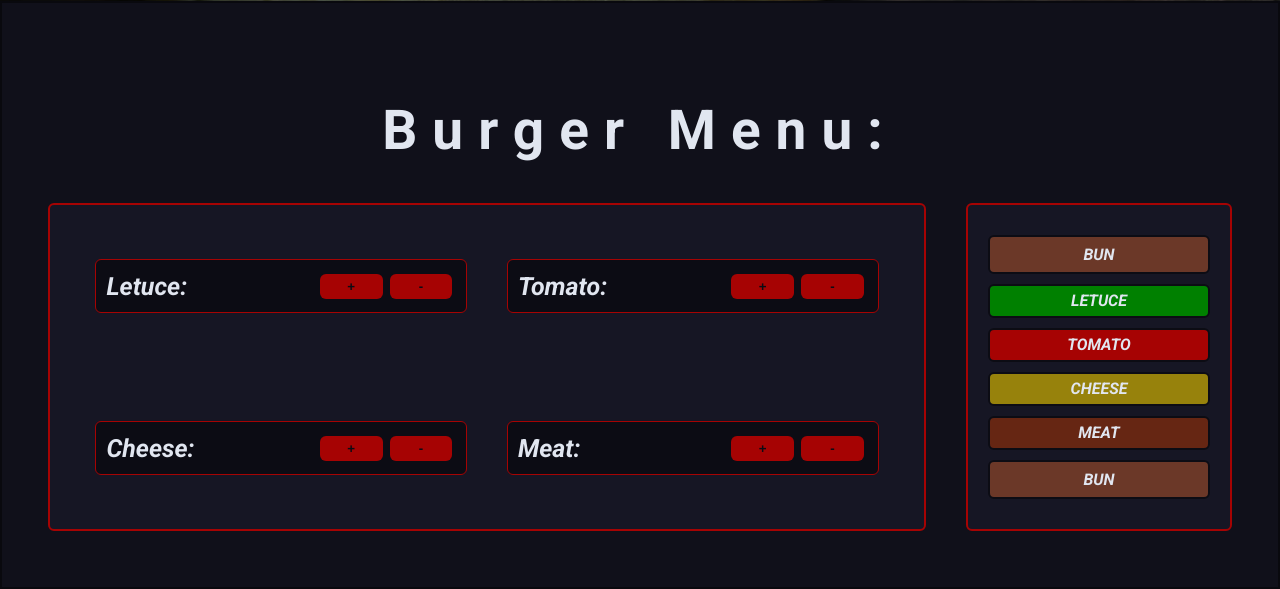
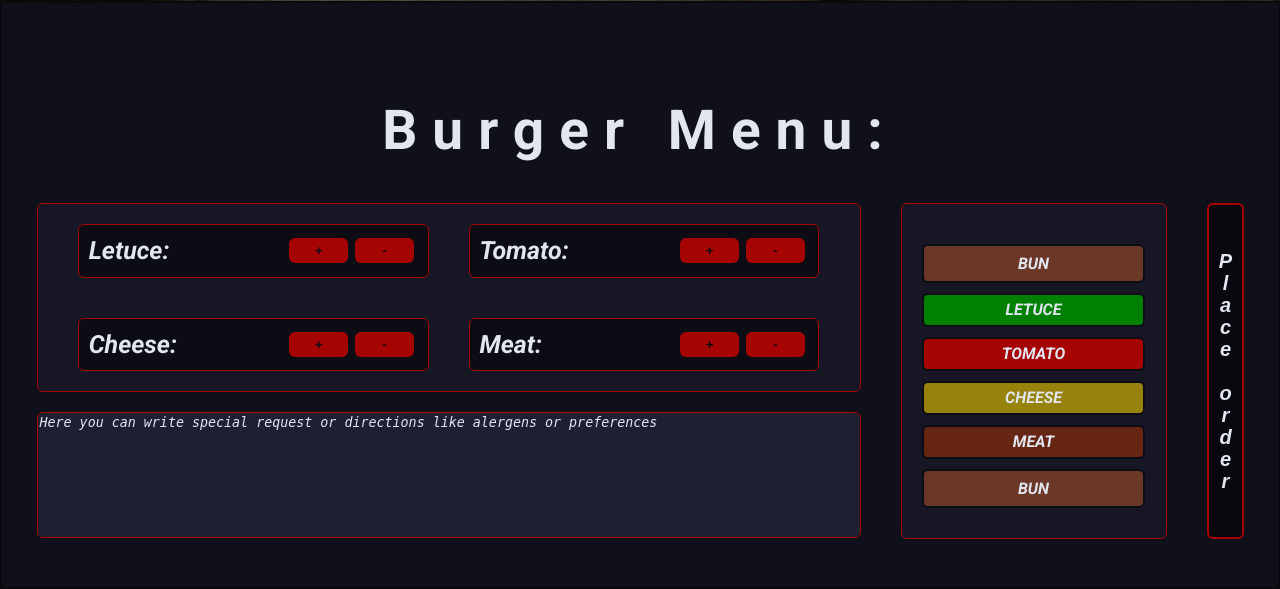
Before and after one commit to polishkarton/Best-Burgers, a PHP site: page / in a window 1280 px wide. Shown: the part 799-1388 px from the top of the page. Run offline with PHP 8.4, Linux system fonts and the light colour scheme.

Commit message:
done menu

```diff
--- a/css/style.css
+++ b/css/style.css
@@ -93,7 +93,7 @@ nav {
   justify-content: space-between;
   align-items: center;
 }
-@media screen and (min-width: 800px) {
+@media screen and (min-width: 950px) {
   nav {
     font-size: 30px;
   }
@@ -114,7 +114,7 @@ nav .menu {
   padding-right: 5vw;
   text-align: right;
 }
-@media screen and (min-width: 800px) {
+@media screen and (min-width: 950px) {
   nav .menu {
     padding-right: 10px;
   }
@@ -126,7 +126,7 @@ nav .menu span {
   cursor: pointer;
   user-select: none;
 }
-@media screen and (min-width: 800px) {
+@media screen and (min-width: 950px) {
   nav .menu span {
     font-size: 50px;
   }
@@ -161,7 +161,7 @@ nav .menu span:hover {
   transition: top 0.5s;
   z-index: 2;
 }
-@media screen and (min-width: 800px) {
+@media screen and (min-width: 950px) {
   #nav-box {
     width: 20%;
   }
@@ -178,7 +178,7 @@ nav .menu span:hover {
   font-weight: bold;
   transition: 0.5s;
 }
-@media screen and (min-width: 800px) {
+@media screen and (min-width: 950px) {
   #nav-box .link {
     justify-content: center;
   }
@@ -208,7 +208,7 @@ header .header-container {
   justify-content: center;
   align-items: center;
 }
-@media screen and (min-width: 800px) {
+@media screen and (min-width: 950px) {
   header .header-container {
     align-items: flex-start;
   }
@@ -222,7 +222,7 @@ header .header-container h1 {
   user-select: none;
   z-index: 1;
 }
-@media screen and (min-width: 800px) {
+@media screen and (min-width: 950px) {
   header .header-container h1 {
     font-size: 70px;
     line-height: 70px;
@@ -263,7 +263,7 @@ header .header-container a:hover {
   transform: skewX(190deg);
   background-color: #d80404;
 }
-@media screen and (min-width: 800px) {
+@media screen and (min-width: 950px) {
   header .header-container a {
     padding: 3px;
   }
@@ -280,7 +280,7 @@ header .header-container a p {
   color: #c6cfe2;
   margin: 5px;
 }
-@media screen and (min-width: 800px) {
+@media screen and (min-width: 950px) {
   header .header-container a p {
     font-size: 45px;
   }
@@ -307,7 +307,7 @@ section h2 {
   letter-spacing: 15px;
   padding-top: 100px;
 }
-@media screen and (min-width: 800px) {
+@media screen and (min-width: 950px) {
   section h2 {
     font-size: 45px;
   }
@@ -322,7 +322,7 @@ section h3 {
   font-size: 20px;
   margin: 8px;
 }
-@media screen and (min-width: 800px) {
+@media screen and (min-width: 950px) {
   section h3 {
     font-size: 30px;
   }
@@ -336,7 +336,7 @@ section p {
   font-weight: 500;
   font-size: 15px;
 }
-@media screen and (min-width: 800px) {
+@media screen and (min-width: 950px) {
   section p {
     font-size: 20px;
   }
@@ -350,7 +350,7 @@ section p {
 .container {
   padding: 25px;
 }
-@media screen and (min-width: 800px) {
+@media screen and (min-width: 950px) {
   .container {
     width: 740px;
     margin: 0 auto;
@@ -368,7 +368,7 @@ section p {
   flex-direction: column;
   justify-content: center;
 }
-@media screen and (min-width: 800px) {
+@media screen and (min-width: 950px) {
   .row {
     flex-direction: row;
   }
@@ -380,28 +380,36 @@ section p {
   box-sizing: border-box;
   display: flex;
 }
-@media screen and (min-width: 800px) {
-  .collumn-md75 {
-    flex: 0 0 75%;
+@media screen and (min-width: 950px) {
+  .collumn-md70 {
+    flex: 0 0 70%;
   }
 }
-@media screen and (min-width: 800px) {
+.collumn-col {
+  flex-direction: column;
+}
+@media screen and (min-width: 950px) {
   .collumn-md50 {
     flex: 0 0 50%;
   }
 }
-@media screen and (min-width: 800px) {
+@media screen and (min-width: 950px) {
   .collumn-md33 {
     flex: 0 0 33.333333%;
     text-align: center;
   }
 }
-@media screen and (min-width: 800px) {
+@media screen and (min-width: 950px) {
   .collumn-md25 {
     flex: 0 0 25%;
   }
 }
-@media screen and (min-width: 800px) {
+@media screen and (min-width: 950px) {
+  .collumn-md5 {
+    flex: 0 0 5%;
+  }
+}
+@media screen and (min-width: 950px) {
   .collumn-md15 {
     flex: 0 0 15%;
   }
@@ -427,9 +435,8 @@ iframe {
   box-shadow: 0px 0px 80px 10px rgba(0, 0, 0, 0.9);
 }
 
-#burger-container .meat, #burger-container .cheese, #burger-container .tomato, #burger-container .letuce, #burger-container .bun {
+#burger-container .meat, #burger-container .cheese, #burger-container .tomato, #burger-container .letuce, #burger-container .bun, #burger-container .alert {
   width: 90%;
-  min-height: 10px;
   font-weight: bold;
   height: 30px;
   border-radius: 6px;
@@ -439,7 +446,7 @@ iframe {
   align-items: center;
   transition: 0.5s;
 }
-#burger-container .meat:hover, #burger-container .cheese:hover, #burger-container .tomato:hover, #burger-container .letuce:hover, #burger-container .bun:hover {
+#burger-container .meat:hover, #burger-container .cheese:hover, #burger-container .tomato:hover, #burger-container .letuce:hover, #burger-container .bun:hover, #burger-container .alert:hover {
   transform: scale(1.05);
 }
 
@@ -452,7 +459,7 @@ iframe {
   gap: 10px;
   color: #e1e6f0;
   background-color: #161624;
-  border: 2px solid #a60303;
+  border: 1px solid #a60303;
   padding: 30px 10px;
   box-sizing: border-box;
   border-radius: 6px;
@@ -461,6 +468,15 @@ iframe {
 }
 #burger-container:hover {
   transform: scale(1.05);
+}
+#burger-container .alert {
+  background-color: rgb(182, 23, 23);
+  height: 0;
+  border: none;
+}
+#burger-container .alert-alerted {
+  height: auto;
+  border: 1px solid #a60303;
 }
 #burger-container .bun {
   background-color: rgb(107, 56, 40);
@@ -481,6 +497,7 @@ iframe {
 
 .burger-options {
   width: 100%;
+  height: fit-content;
   display: flex;
   justify-content: center;
   align-items: center;
@@ -489,7 +506,7 @@ iframe {
   font-style: italic;
   color: #e1e6f0;
   background-color: #161624;
-  border: 2px solid #a60303;
+  border: 1px solid #a60303;
   box-sizing: border-box;
 }
 .burger-options .option {
@@ -505,7 +522,7 @@ iframe {
   font-size: 15px;
   font-weight: bold;
 }
-@media screen and (min-width: 800px) {
+@media screen and (min-width: 950px) {
   .burger-options .option {
     font-size: 25px;
     font-weight: bold;
@@ -532,4 +549,56 @@ iframe {
   background-color: rgb(12, 12, 20);
 }
 
+.request {
+  width: 100%;
+  height: fit-content;
+  display: flex;
+  justify-content: center;
+  align-items: center;
+  flex-wrap: wrap;
+  border-radius: 6px;
+  font-style: italic;
+  color: #e1e6f0;
+  background-color: #161624;
+  border: 1px solid #a60303;
+  box-sizing: border-box;
+  margin-top: 20px;
+}
+.request textarea {
+  resize: none;
+  border-radius: 6px;
+  font-style: italic;
+  color: #e1e6f0;
+  background-color: #1f1f34;
+  border: none;
+}
+.request textarea:focus {
+  outline: none;
+  background-color: #161624;
+}
+
+.buy {
+  width: 100%;
+  border-radius: 6px;
+  font-style: italic;
+  color: #e1e6f0;
+  background-color: #08080e;
+  border: 2px solid #a60303;
+  font-weight: bold;
+  font-size: 20px;
+  padding: 5px;
+  box-sizing: border-box;
+  transition: 0.5s;
+}
+.buy:hover {
+  transform: scale(1.1);
+  background-color: rgb(12, 12, 20);
+}
+@media screen and (min-width: 950px) {
+  .buy {
+    text-orientation: upright;
+    writing-mode: vertical-rl;
+  }
+}
+
 /*# sourceMappingURL=style.css.map */
--- a/index.html
+++ b/index.html
@@ -53,7 +53,7 @@
         <h2>Burger Menu:</h2>
         <div class="container">
           <div class="row">
-            <div class="collumn collumn-md75">
+            <div class="collumn collumn-md70 collumn-col">
               <div class="burger-options">
                 <div class="option" title="letuce">
                   <p>Letuce:</p>
@@ -76,9 +76,15 @@
                   <button class="delete">-</button>
                 </div>
               </div>
+              <div class="request">
+                <textarea name="" id="" cols="100" rows="8">
+Here you can write special request or directions like alergens or preferences
+                </textarea>
+              </div>
             </div>
             <div class="collumn collumn-md25">
               <div id="burger-container">
+                <div class="alert"></div>
                 <div class="bun">BUN</div>
                 <div class="letuce">LETUCE</div>
                 <div class="tomato">TOMATO</div>
@@ -87,6 +93,11 @@
                 <div class="bun">BUN</div>
               </div>
             </div>
+            <div class="collumn collumn-md5">
+              <button type="submit" class="buy">
+                Place order
+              </button>
+            </div>
           </div>
         </div>
       </section>
--- a/js/scripts.js
+++ b/js/scripts.js
@@ -29,6 +29,9 @@ const bun = document.getElementsByClassName('bun');
 
 function plusFunc(ingredient, burger, bun) {
     const newIngredient = document.createElement("div");
+    const alert = document.getElementsByClassName('alert');
+    alert[0].classList.remove('alert-alerted')
+    alert[0].innerHTML = '';
     newIngredient.classList.add(ingredient);
     newIngredient.innerHTML = ingredient.toUpperCase();
     burger.insertBefore(newIngredient, bun);
@@ -36,10 +39,14 @@ function plusFunc(ingredient, burger, bun) {
 
 function minusFunc(ingredient) {
     const ing = document.getElementsByClassName(ingredient);
+    const alert = document.getElementsByClassName('alert');
+    alert[0].classList.remove('alert-alerted')
+    alert[0].innerHTML = '';
     if (ing.length > 0) {
         ing[0].remove();
     } else {
-        console.log('error no more ' + ingredient);
+        alert[0].innerHTML = 'error no more ' + ingredient;
+        alert[0].classList.add('alert-alerted');
     }
 }
 
@@ -48,7 +55,7 @@ options.forEach((elem) => {
     const minus = elem.getElementsByClassName('delete')[0];
     const elemClass = elem.title;
     plus.addEventListener('click', () => {
-        plusFunc(elemClass, burger, bun[1]);
+        plusFunc(elemClass, burger, bun[1], elemClass);
     });
 
     minus.addEventListener('click', () => {
--- a/scss/style.scss
+++ b/scss/style.scss
@@ -1,7 +1,7 @@
 @use "css-reset";
 
 @mixin medium {
-  @media screen and (min-width: 800px) {
+  @media screen and (min-width: 950px) {
     @content;
   }
 }
@@ -373,10 +373,14 @@ section {
   box-sizing: border-box;
   display: flex;
 
-  &-md75 {
+  &-md70 {
     @include medium {
-      flex: 0 0 75%;
+      flex: 0 0 70%;
     }
+  }
+
+  &-col {
+    flex-direction: column;
   }
 
   &-md50 {
@@ -395,6 +399,12 @@ section {
   &-md25 {
     @include medium {
       flex: 0 0 25%;
+    }
+  }
+
+  &-md5 {
+    @include medium {
+      flex: 0 0 5%;
     }
   }
 
@@ -434,7 +444,6 @@ iframe {
 
 %burger-part {
   width: 90%;
-  min-height: 10px;
   font-weight: bold;
   height: 30px;
   border-radius: 6px;
@@ -458,7 +467,7 @@ iframe {
   gap: 10px;
   color: $text-color;
   background-color: lighten($main-dark-color, 5);
-  border: 2px solid $tomato-red;
+  border: 1px solid $tomato-red;
   padding: 30px 10px;
   box-sizing: border-box;
   border-radius: 6px;
@@ -467,6 +476,18 @@ iframe {
 
   &:hover {
     transform: scale(1.05);
+  }
+
+  .alert {
+    @extend %burger-part;
+    background-color: rgb(182, 23, 23);
+    height: 0;
+    border: none;
+
+    &-alerted {
+      height: auto;
+      border: 1px solid $tomato-red;
+    }
   }
 
   .bun {
@@ -498,6 +519,7 @@ iframe {
 
 .burger-options {
   width: 100%;
+  height: fit-content;
   display: flex;
   justify-content: center;
   align-items: center;
@@ -506,7 +528,7 @@ iframe {
   font-style: italic;
   color: $text-color;
   background-color: lighten($main-dark-color, 5);
-  border: 2px solid $tomato-red;
+  border: 1px solid $tomato-red;
   box-sizing: border-box;
 
   .option {
@@ -551,3 +573,57 @@ iframe {
     }
   }
 }
+
+.request {
+  width: 100%;
+  height: fit-content;
+  display: flex;
+  justify-content: center;
+  align-items: center;
+  flex-wrap: wrap;
+  border-radius: 6px;
+  font-style: italic;
+  color: $text-color;
+  background-color: lighten($main-dark-color, 5);
+  border: 1px solid $tomato-red;
+  box-sizing: border-box;
+  margin-top: 20px;
+
+  textarea {
+    resize: none;
+    border-radius: 6px;
+    font-style: italic;
+    color: $text-color;
+    background-color: lighten($main-dark-color, 10);
+    border: none;
+
+    &:focus {
+      outline: none;
+      background-color: lighten($main-dark-color, 5);
+    }
+  }
+}
+
+.buy {
+  width: 100%;
+  border-radius: 6px;
+  font-style: italic;
+  color: $text-color;
+  background-color: darken($main-dark-color, 2);
+  border: 2px solid $tomato-red;
+  font-weight: bold;
+  font-size: 20px;
+  padding: 5px;
+  box-sizing: border-box;
+  transition: 0.5s;
+
+  &:hover {
+    transform: scale(1.1);
+    background-color: $main-dark-color;
+  }
+
+  @include medium {
+  text-orientation: upright;
+  writing-mode: vertical-rl;
+  }
+}
```
Also changed, not shown: 1 other file.
